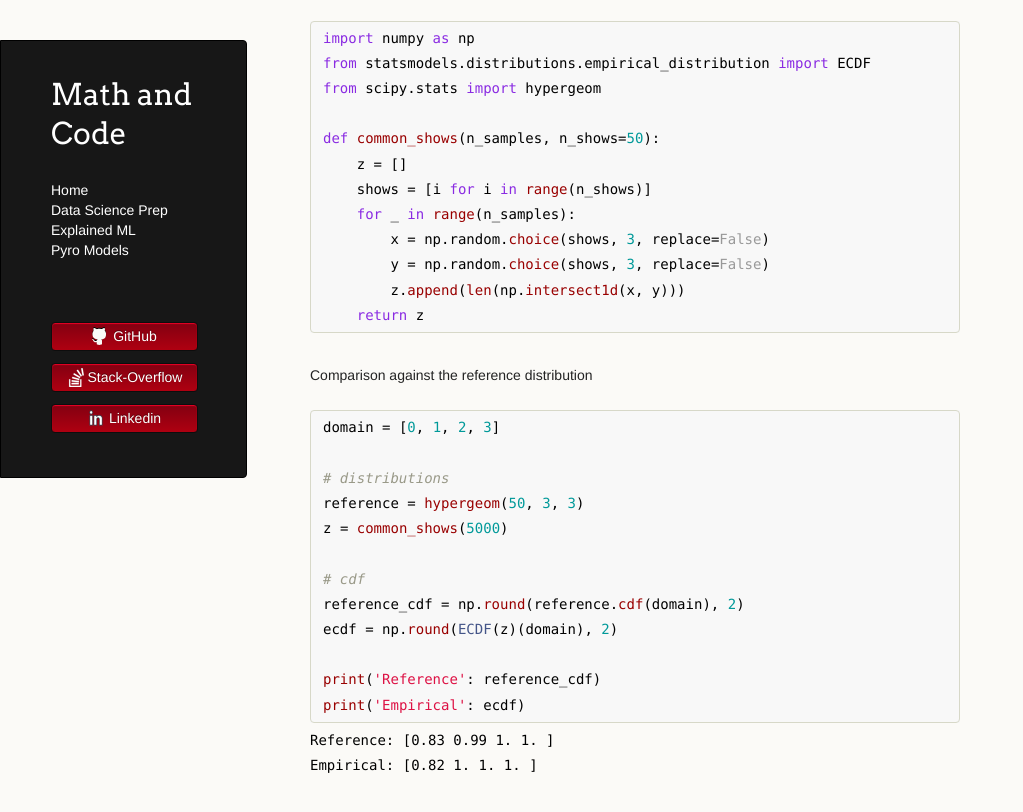
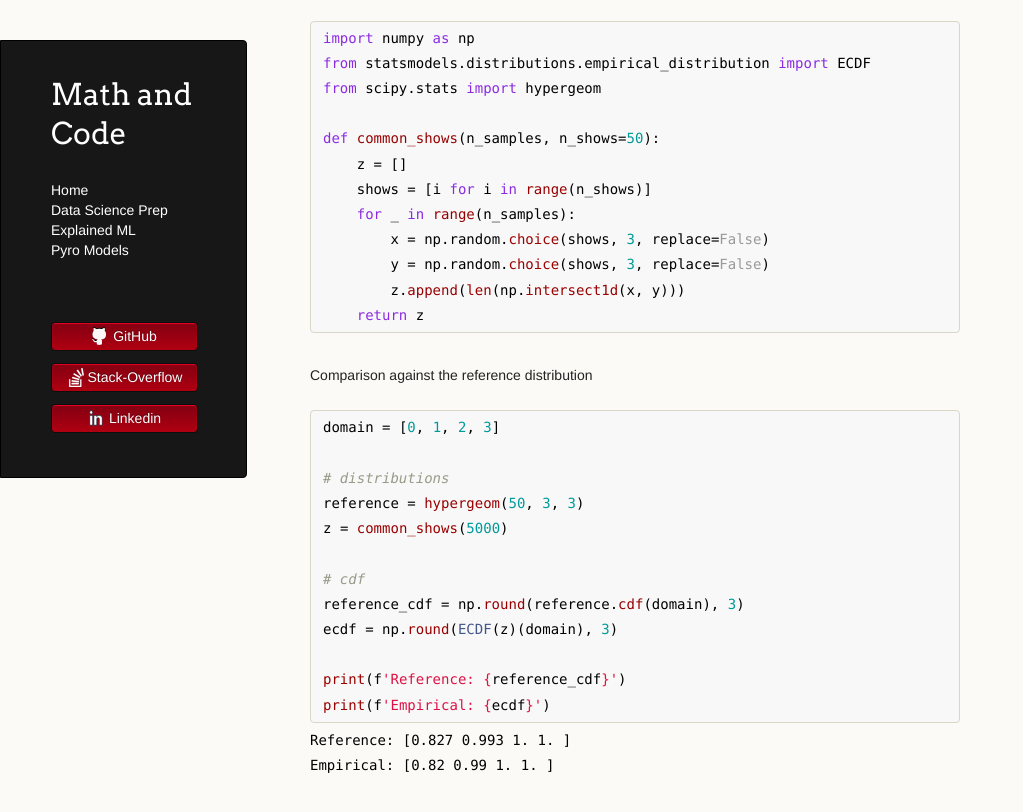
Before and after one commit to LemonPy29/LemonPy29.github.io, a Jekyll site: the page built from data-science-prep/probability-statistic.md, in a window 1280 px wide and 900 px high, scrolled down 1961 px. Shown: the top 812 px of the window, without its empty margins (0-1023 px from the left). Built offline with Jekyll 4.4.1, drawn with Linux system fonts in a browser that asks for light colours; nearby versions of some CDN libraries; the repository's description, which GitHub fills in, is left out.

Commit message:
Update probability-statistic.md

````diff
--- a/data-science-prep/probability-statistic.md
+++ b/data-science-prep/probability-statistic.md
@@ -105,11 +105,11 @@ reference = hypergeom(50, 3, 3)
 z = common_shows(5000)
 
 # cdf
-reference_cdf = np.round(reference.cdf(domain), 2)
-ecdf = np.round(ECDF(z)(domain), 2)
+reference_cdf = np.round(reference.cdf(domain), 3)
+ecdf = np.round(ECDF(z)(domain), 3)
 
-print('Reference': reference_cdf)
-print('Empirical': ecdf)
+print(f'Reference: {reference_cdf}')
+print(f'Empirical: {ecdf}')
 ```
-`Reference: [0.83 0.99 1.   1.  ]`\
-`Empirical: [0.82 1.   1.   1.  ]`
+`Reference: [0.827 0.993 1.    1.   ]`\
+`Empirical: [0.82 0.99 1.   1.  ]`
````
